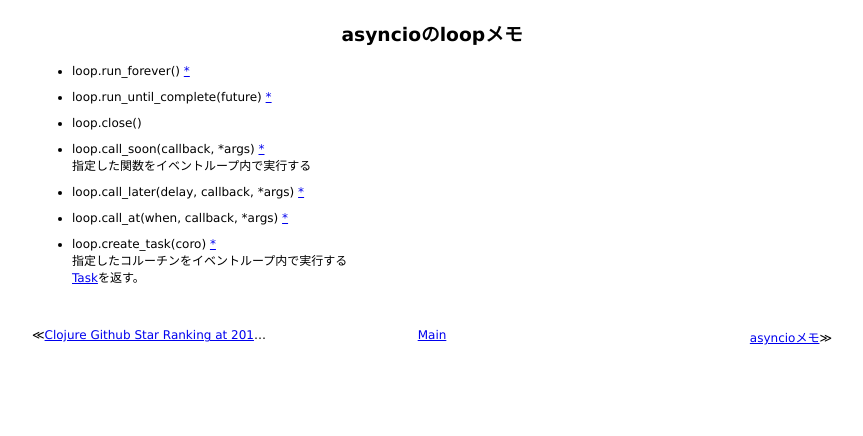
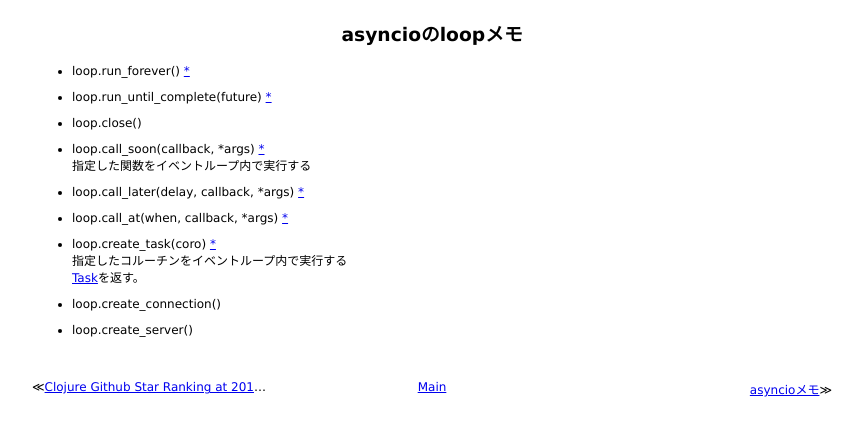
Before and after one commit to 38elements/38elements.github.com, a Jekyll site: the page built from _posts/2016-12-02-asyncio-event-loop.md, in a window 1280 px wide. Shown: the top 436 px of the page, without its empty margins (208-1071 px from the left). Built offline with Jekyll 4.4.1, drawn with Linux system fonts in a browser that asks for light colours.

Commit message:
Update 2016-12-02-asyncio-event-loop.md

```diff
--- a/_posts/2016-12-02-asyncio-event-loop.md
+++ b/_posts/2016-12-02-asyncio-event-loop.md
@@ -19,3 +19,7 @@ title: asyncioのloopメモ
 * loop.create_task(coro) [\*](https://docs.python.org/3.5/library/asyncio-eventloop.html#asyncio.AbstractEventLoop.create_task)
 指定したコルーチンをイベントループ内で実行する
 [Task](https://docs.python.org/3.5/library/asyncio-task.html#task)を返す。
+
+* loop.create_connection()
+
+* loop.create_server()
```
